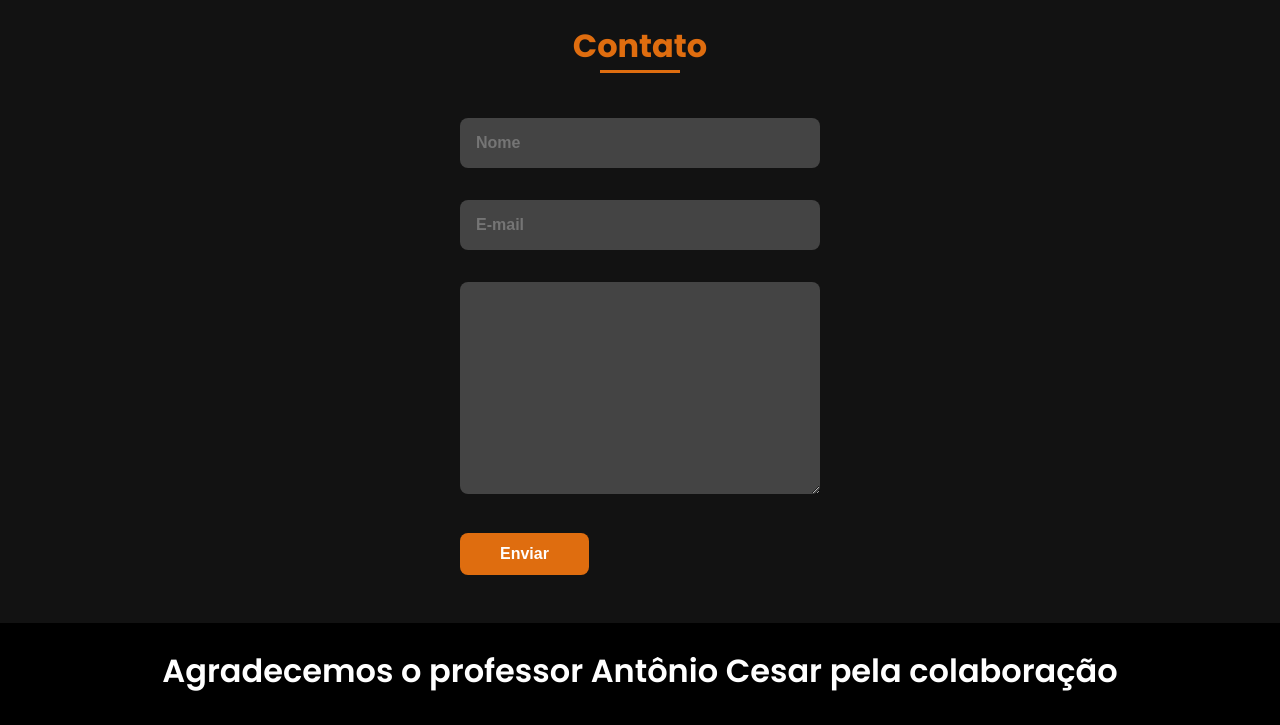
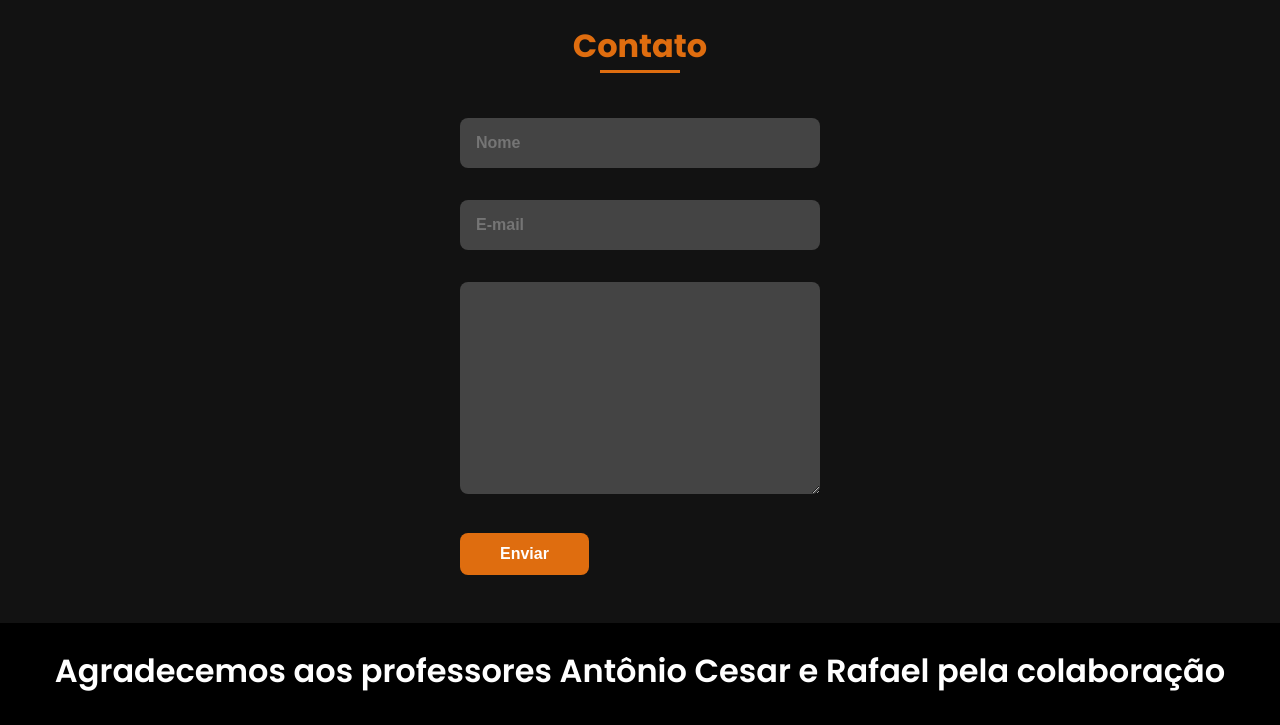
Before and after one commit to WeeaboEXP/CIBUS, a plain HTML site: page index.html in a window 1280 px wide. Shown: the part 2810-3535 px from the top of the page. Drawn offline with nearby package versions, Linux system fonts and the light colour scheme.

Commit message:
Update index.html

```diff
--- a/index.html
+++ b/index.html
@@ -188,7 +188,7 @@
                 <div class="wave" id="wave3"></div>
                 <div class="wave" id="wave4"></div>
             </div>
-            <p class="footer__title">Agradecemos o professor Antônio Cesar pela colaboração</p>
+            <p class="footer__title">Agradecemos aos professores Antônio Cesar e Rafael pela colaboração</p>
             <div class="footer__social">
                 <a href="" class="footer__icon"><i class='bx bxl-facebook' ></i></a>
                 <a href="" class="footer__icon"><i class='bx bxl-instagram' ></i></a>
```
